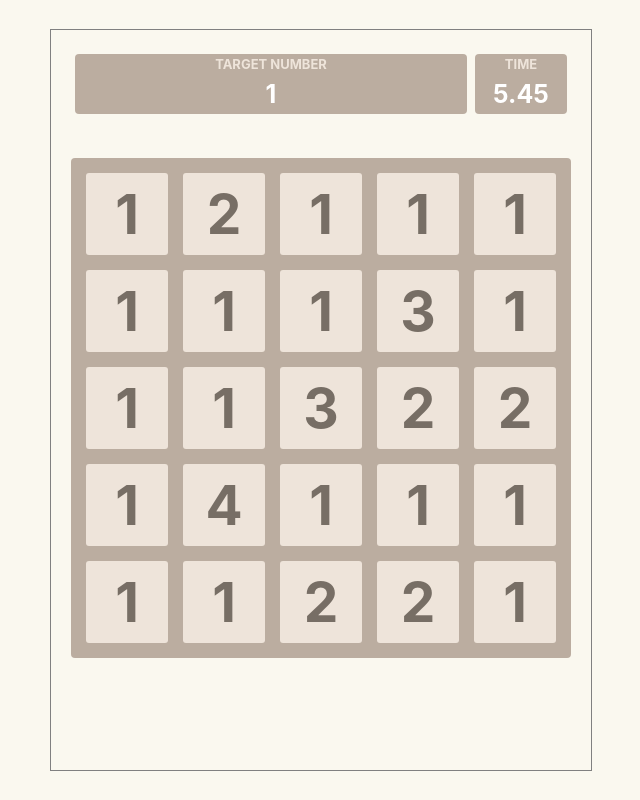
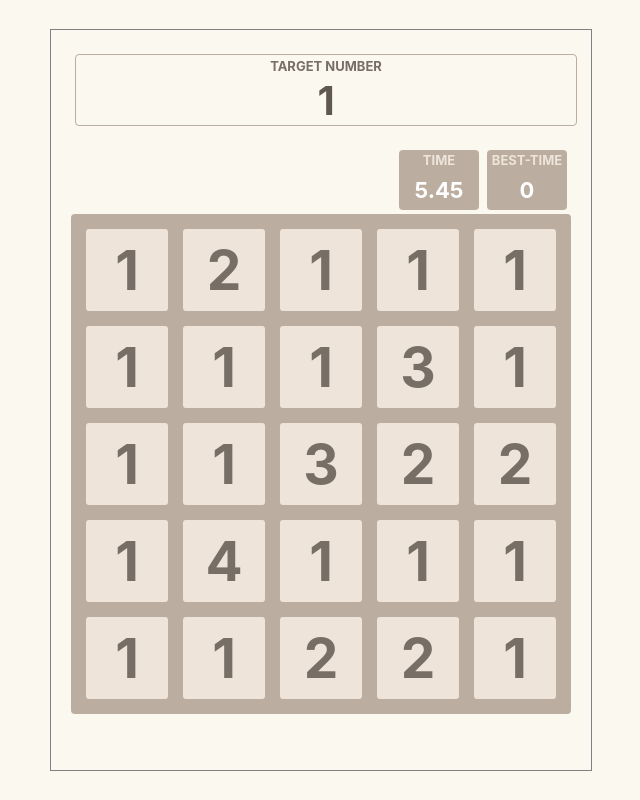
Before and after one commit to jhlov/pluspang, a React (Create React App) app: page /game/1to20 in a window 1280 px wide. Shown: the whole page, without its empty margins (319-959 px from the left). Built offline with nearby package versions, Linux system fonts and the light colour scheme.

Commit message:
style 수정

```diff
--- a/src/components/game/Game.js
+++ b/src/components/game/Game.js
@@ -146,30 +146,41 @@ const Game = () => {
   return (
     <div onMouseUp={onMouseUp}>
       {/* 상단 */}
-      <div className="d-flex">
-        <div className="flex-4">
-          <div className="card">
+      <div className="card card-number mb-20">
         <div className="card-header">TARGET NUMBER</div>
         <div className="card-body">{targetNumber}</div>
       </div>
-        </div>
-
-        <div className="flex-1">
+      <div className="d-flex justify-content-flex-end">
         <div className="card">
           <div className="card-header">TIME</div>
           <div className="card-body">{curTime}</div>
         </div>
+        {gameType === "1to20" && (
+          <div className="card">
+            <div className="card-header">BEST-TIME</div>
+            <div className="card-body">{score}</div>
+          </div>
+        )}
         {gameType === "random" && (
           <div className="card">
             <div className="card-header">SCORE</div>
             <div className="card-body">{score}</div>
           </div>
         )}
+        {gameType === "random" && (
+          <div className="card">
+            <div className="card-header">
+              BEST
+              <br />
+              SCORE
             </div>
+            <div className="card-body">{score}</div>
+          </div>
+        )}
       </div>
 
       {/* 하단 */}
-      <div className="board mt-40">
+      <div className="board">
         {numberList.map((number, index) => (
           <Cell
             value={number}
--- a/src/styles/partials/_cards.scss
+++ b/src/styles/partials/_cards.scss
@@ -6,7 +6,24 @@
   align-items: center;
   justify-content: center;
   flex-direction: column;
+  width: 80px;
   height: 60px;
+
+  &.card-number {
+    border: 1px solid #bbada0;
+    background-color: transparent;
+    height: 70px;
+    width: 100%;
+
+    .card-header {
+      color: #776e65;
+    }
+
+    .card-body {
+      color: #5f5851;
+      font-size: 40px;
+    }
+  }
 
   .card-header {
     font-size: 13px;
@@ -20,7 +37,7 @@
   }
 
   .card-body {
-    font-size: 25px;
+    font-size: 22px;
     font-weight: bold;
     color: white;
     text-align: center;
--- a/src/styles/partials/_layout.scss
+++ b/src/styles/partials/_layout.scss
@@ -26,7 +26,7 @@
 }
 
 // justify-content
-@each $i in (start, end, center) {
+@each $i in (flex-start, flex-end, center) {
   .justify-content-#{$i} {
     justify-content: #{$i};
   }
@@ -42,62 +42,62 @@
 // margin padding
 @for $i from 1 through 10 {
   .m-#{$i * 4} {
-    margin: #{$i * 4}px;
+    margin: #{$i * 4}px !important;
   }
 
   .mx-#{$i * 4} {
-    margin-left: #{$i * 4}px;
-    margin-right: #{$i * 4}px;
+    margin-left: #{$i * 4}px !important;
+    margin-right: #{$i * 4}px !important;
   }
 
   .my-#{$i * 4} {
-    margin-top: #{$i * 4}px;
-    margin-bottom: #{$i * 4}px;
+    margin-top: #{$i * 4}px !important;
+    margin-bottom: #{$i * 4}px !important;
   }
 
   .ml-#{$i * 4} {
-    margin-left: #{$i * 4}px;
+    margin-left: #{$i * 4}px !important;
   }
 
   .mr-#{$i * 4} {
-    margin-right: #{$i * 4}px;
+    margin-right: #{$i * 4}px !important;
   }
 
   .mt-#{$i * 4} {
-    margin-top: #{$i * 4}px;
+    margin-top: #{$i * 4}px !important;
   }
 
   .mb-#{$i * 4} {
-    margin-bottom: #{$i * 4}px;
+    margin-bottom: #{$i * 4}px !important;
   }
 
   .p-#{$i * 4} {
-    padding: #{$i * 4}px;
+    padding: #{$i * 4}px !important;
   }
 
   .px-#{$i * 4} {
-    padding-left: #{$i * 4}px;
-    padding-right: #{$i * 4}px;
+    padding-left: #{$i * 4}px !important;
+    padding-right: #{$i * 4}px !important;
   }
 
   .py-#{$i * 4} {
-    padding-top: #{$i * 4}px;
-    padding-bottom: #{$i * 4}px;
+    padding-top: #{$i * 4}px !important;
+    padding-bottom: #{$i * 4}px !important;
   }
 
   .pl-#{$i * 4} {
-    padding-left: #{$i * 4}px;
+    padding-left: #{$i * 4}px !important;
   }
 
   .pr-#{$i * 4} {
-    padding-right: #{$i * 4}px;
+    padding-right: #{$i * 4}px !important;
   }
 
   .pt-#{$i * 4} {
-    padding-top: #{$i * 4}px;
+    padding-top: #{$i * 4}px !important;
   }
 
   .pb-#{$i * 4} {
-    padding-bottom: #{$i * 4}px;
+    padding-bottom: #{$i * 4}px !important;
   }
 }
```
Lines whose indentation alone changed are shown as unchanged.
